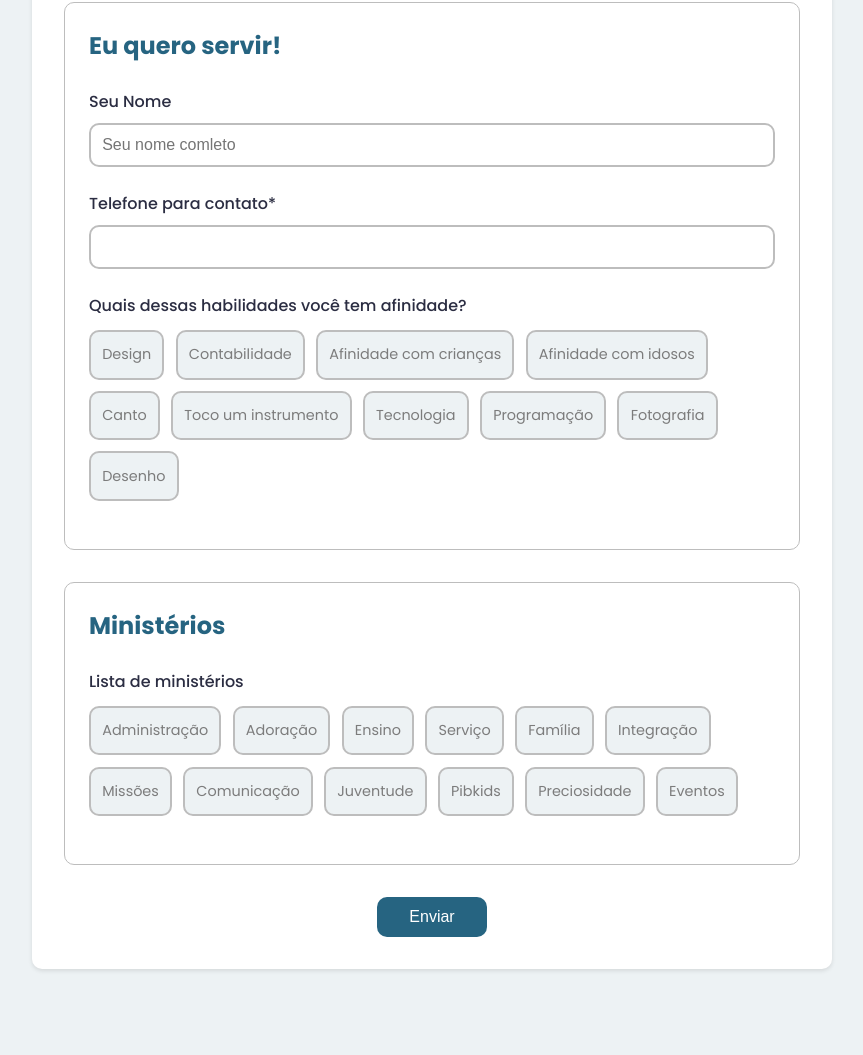
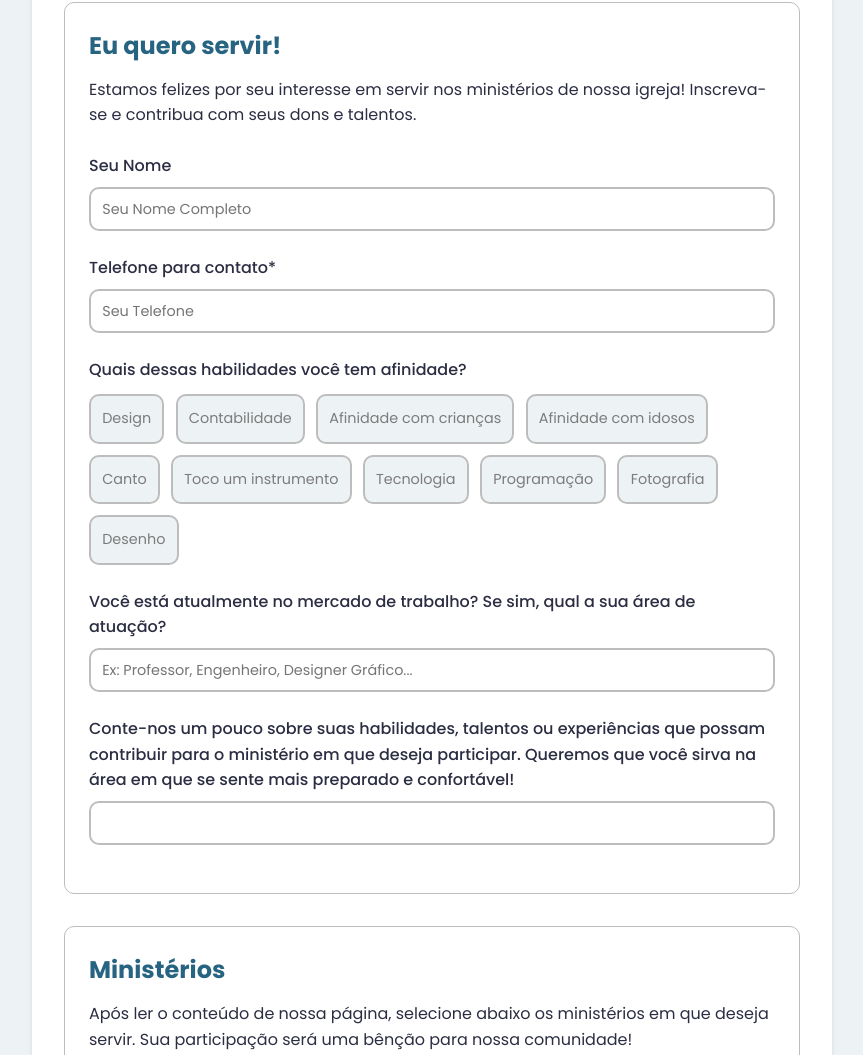
Before and after one commit to Lorena-Rios/projetoMinisterios, a plain HTML site: page form/form.html in a window 1280 px wide. Shown: the part 274-1329 px from the top of the page, without its empty margins (208-1071 px from the left). Before the commit the page ends 1267 px from the top, so only its background shows below. Drawn offline with Linux system fonts and the light colour scheme.

Commit message:
Tu nao pede, tu manda

```diff
--- a/form/form.html
+++ b/form/form.html
@@ -24,14 +24,17 @@
         <section class="form-section personal-info">
           <h1 class="section-title">Eu quero servir!</h1>
 
+          <p>Estamos felizes por seu interesse em servir nos ministérios de nossa igreja!
+            Inscreva-se e contribua com seus dons e talentos.</p>
+          <br>
           <div class="form-group">
             <label for="fullName" class="form-label">Seu Nome</label>
-            <input type="text" id="fullName" name="fullName" class="form-input" placeholder="Seu nome comleto" />
+            <input type="text" id="fullName" name="fullName" class="form-input" placeholder="Seu Nome Completo" />
           </div>
 
           <div class="form-group">
             <label for="phone" class="form-label">Telefone para contato*</label>
-            <input type="tel" id="phone" name="phone" class="form-input" required />
+            <input type="tel" id="phone" name="phone" class="form-input" required placeholder="Seu Telefone" />
           </div>
 
           <div class="form-group">
@@ -88,11 +91,24 @@
               </div>
             </div>
           </div>
+
+          <div class="form-group">
+            <label for="work" class="form-label">Você está atualmente no mercado de trabalho? Se sim, qual a sua área de atuação?</label>
+            <input type="text" id="work" name="work" class="form-input" placeholder="Ex: Professor, Engenheiro, Designer Gráfico..." />
+          </div>
+
+          <div class="form-group">
+            <label for="skills" class="form-label">Conte-nos um pouco sobre suas habilidades, talentos ou experiências que possam contribuir para o ministério em que deseja participar. Queremos que você sirva na área em que se sente mais preparado e confortável!</label>
+            <input type="text" id="skills" name="skills" class="form-input" placeholder="" />
+          </div>
+
         </section>
 
         <!-- Seção Ministérios -->
         <section class="form-section ministries">
           <h2 class="section-title">Ministérios</h2>
+          <p>Após ler o conteúdo de nossa página, selecione abaixo os ministérios em que deseja servir. Sua participação será uma bênção para nossa comunidade!  </p>
+          <br>
 
           <div class="form-group">
             <p class="form-label">Lista de ministérios</p>
--- a/form/style.css
+++ b/form/style.css
@@ -41,6 +41,8 @@ body {
   padding: var(--spacing-md);
 }
 
+
+
 .spacing-h {
   height: 20px;
 }
@@ -81,13 +83,14 @@ body {
 
 .form-section {
   padding: var(--spacing-md);
+  border-radius: var(--border-radius);
   border: 1px solid var(--color-border);
-  border-radius: var(--border-radius);
+
 }
 
 .section-title {
   color: var(--color-primary);
-  margin-bottom: var(--spacing-md);
+  margin-bottom: var(--spacing-sm);
   font-size: 1.5rem;
 }
 
@@ -116,6 +119,10 @@ body {
   border-color: var(--color-primary);
 }
 
+.form-input::placeholder{
+  font-family: "Poppins", serif;
+  font-size: 0.9rem;
+}
 /* Estilização dos checkboxes como grid de botões */
 .checkbox-group {
   /* display: grid;
```
